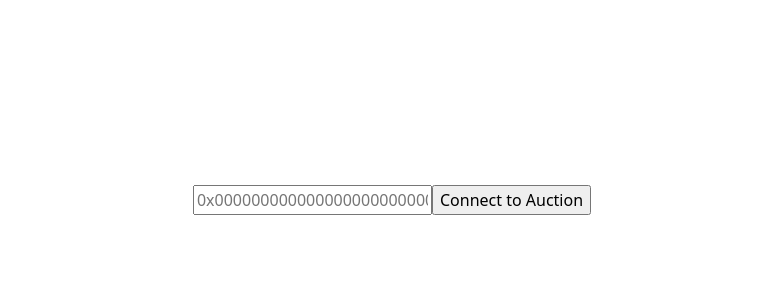
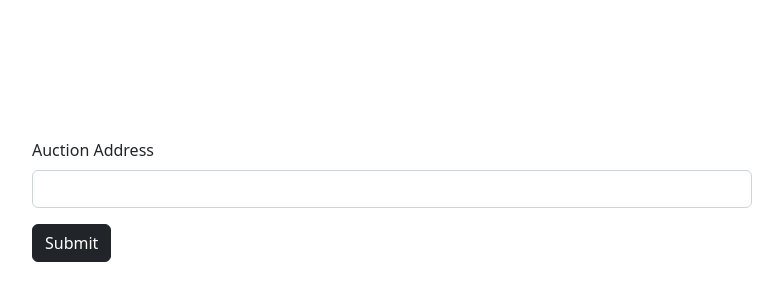
Before and after one commit to fern-software/SealedBidAuction, a React (Create React App) app in the folder frontend/: page / in a window 1280 px wide. Shown: the part 200-500 px from the top of the page, without its empty margins (248-1031 px from the left). Built offline with nearby package versions, Linux system fonts and the light colour scheme.

Commit message:
Added more bootstrap elements to webapp.

```diff
--- a/frontend/src/App.js
+++ b/frontend/src/App.js
@@ -4,9 +4,9 @@
 import { useState } from "react";
 import { ethers } from "ethers";
 import { Buffer } from "buffer/";
-import { Container, Row, Col } from 'react-bootstrap';
+import { Container, Row, Col, Button } from 'react-bootstrap';
 
-import Home from './components/Home.js';
+import MainForm from './components/MainForm.js';
 
 const createKeccakHash = require('keccak')
 const abi = require('./config/abi.json')
@@ -36,23 +36,23 @@ function App() {
   }
 
   return (
-    <Container className="d-flex vh-100">
-      <Row className="m-auto align-self-center">
-        <Col>
+    <Container className="d-flex vh-100 w-100">
+      <Row className="m-auto align-self-center justify-content-center w-100">
+        <Col md={8} xs={12}>
 
-          {!contract && <Home onSubmit={onHomeSubmit} onChange={e => setAddress(e.currentTarget.value)} value={address}/>}
+          {!contract && <MainForm label="Auction Address" submitLabel="Submit" onSubmit={onHomeSubmit} onChange={e => setAddress(e.currentTarget.value)} value={address}/>}
 
           {!connected && contract &&
-            <button onClick={() => {
+            <Button variant="dark" onClick={() => {
               ethereum.request({ method: 'eth_requestAccounts'})
                   .then(accounts => {
                       setConnected(true);
                   })
-            }}>{'Connect wallet'}</button>
+            }}>Connect wallet</Button>
           }
 
           {!hasBid && connected && contract &&
-            <form onSubmit={(e) => {
+            <MainForm onSubmit={(e) => {
               e.preventDefault();
               if (contract && connected && !hasBid) {
                 const nonce = parseInt(12345, 10).toString(16).padStart(64, '0')
@@ -73,14 +73,14 @@ function App() {
                     setHasBid(true);
                   });
                 }
-            }}>
-                <input type="text" placeholder="0 wei" onChange={e => setFormBid(e.currentTarget.value)} value={formBid} />
-                <input type="submit" value="Bid" />
-            </form>
+            }}
+            onChange={e => setFormBid(e.currentTarget.value)}
+            label="Wei Amount to Bid"
+            submitLabel="Bid"/>
           }
 
           {!revealed && hasBid && connected && contract &&
-            <button onClick={() => {
+            <Button variant="dark" onClick={() => {
               if (contract && connected && hasBid && !revealed) {
                 const bid_int = parseInt(bid, 16)
                 const nonce_int = parseInt(nonce, 16)
@@ -97,7 +97,7 @@ function App() {
                     setRevealed(true);
                   });
               }
-            }}>{'Reveal'}</button>
+            }}>Reveal</Button>
           }
 
         </Col>
--- a/frontend/src/components/Home.js
+++ /dev/null
@@ -1,11 +0,0 @@
-const Home = ({onSubmit, onChange}) => {
-
-	return (
-		<form onSubmit={onSubmit}>
-			<input type="text" placeholder="0x0000000000000000000000000000000000000000" onChange={onChange} />
-			<input type="submit" value="Connect to Auction" />
-		</form>
-	);
-}
-
-export default Home;
--- /dev/null
+++ b/frontend/src/components/MainForm.js
@@ -0,0 +1,16 @@
+import { Form, Button } from 'react-bootstrap';
+
+const MainForm = ({onSubmit, onChange, label, submitLabel}) => {
+
+  return (
+    <Form onSubmit={onSubmit}>
+      <Form.Group md="4" className="mb-3">
+        <Form.Label>{label}</Form.Label>
+        <Form.Control type="text" onChange={onChange} />
+      </Form.Group>
+      <Button variant="dark" type="submit">{submitLabel}</Button>
+    </Form>
+  );
+}
+
+export default MainForm;
```
